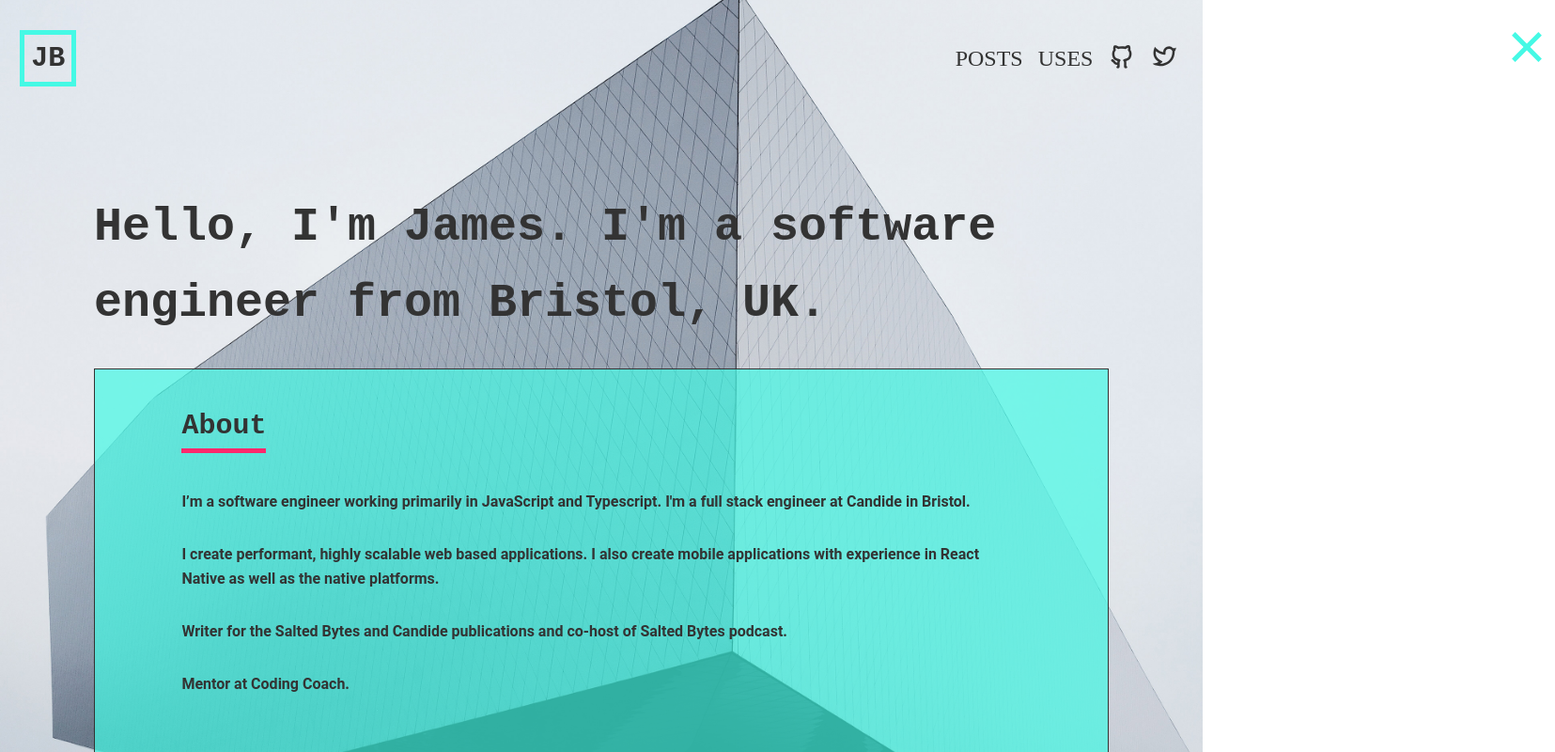
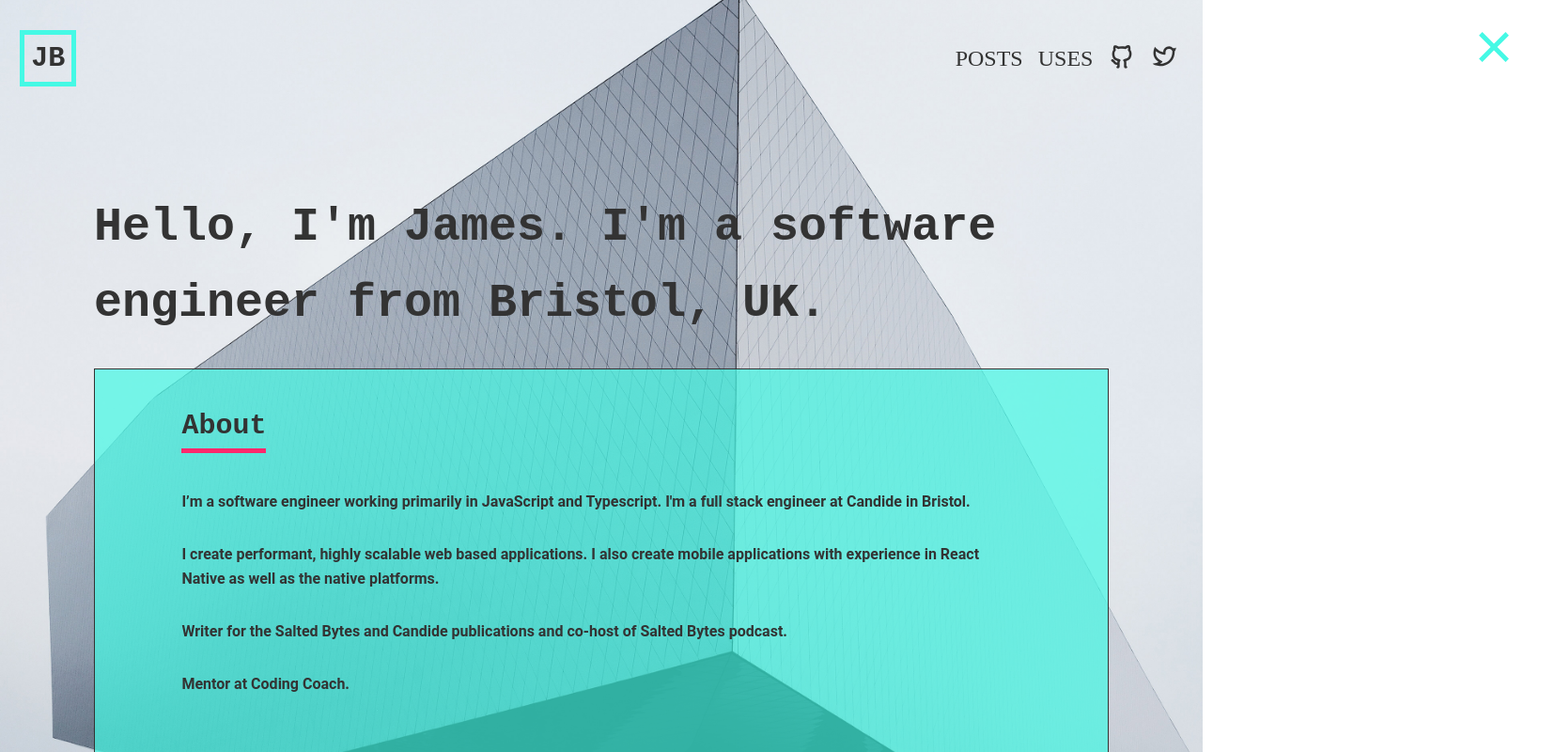
Before and after one commit to jim-at-jibba/james-best-gatsby, a Gatsby site: page / in a window 1280 px wide. Shown: the whole page at 94% size, 1655 px wide, since content can reach past the window. Built offline with nearby package versions, Linux system fonts and the light colour scheme; Gatsby itself is replaced by a stand-in of ours; no server answers.

Commit message:
Fix menu width and button position

```diff
--- a/src/components/side-nav/side-nav.tsx
+++ b/src/components/side-nav/side-nav.tsx
@@ -9,7 +9,7 @@ import { NavInner } from "./nav"
 export function SideNav() {
   const { open, actions } = useMenuStore()
   return (
-    <Nav initial={false} animate={open ? { width: "400px" } : { width: 0 }}>
+    <Nav initial={false} animate={open ? { width: "350px" } : { width: 0 }}>
       <Close
         onClick={() => actions.close()}
         size={60}
@@ -32,6 +32,6 @@ const Nav = styled(motion.nav)`
 const Close = styled(RiCloseLine)`
   cursor: pointer;
   position: relative;
-  right: -315px;
+  right: -280px;
   top: 20px;
 `
```
